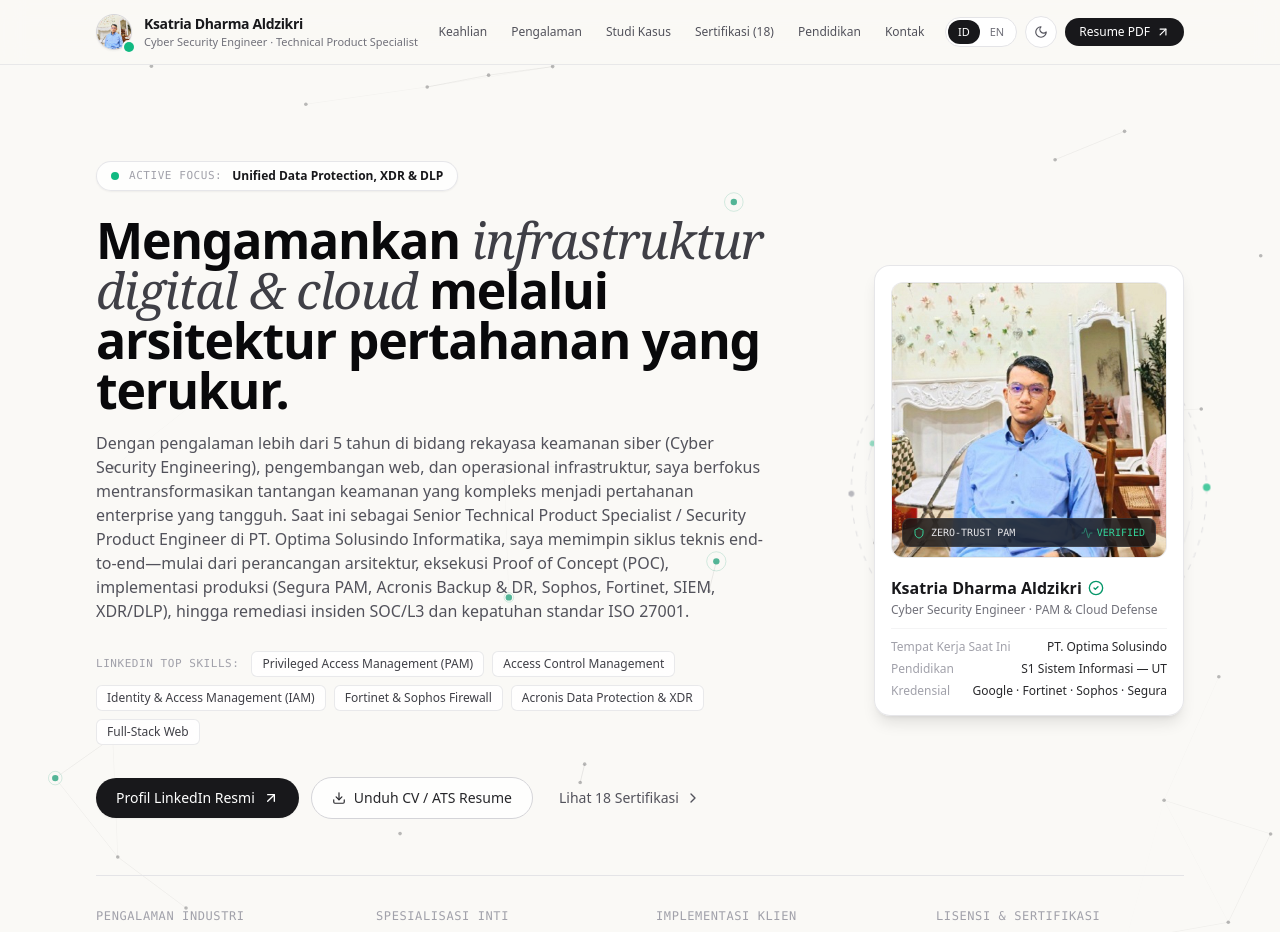
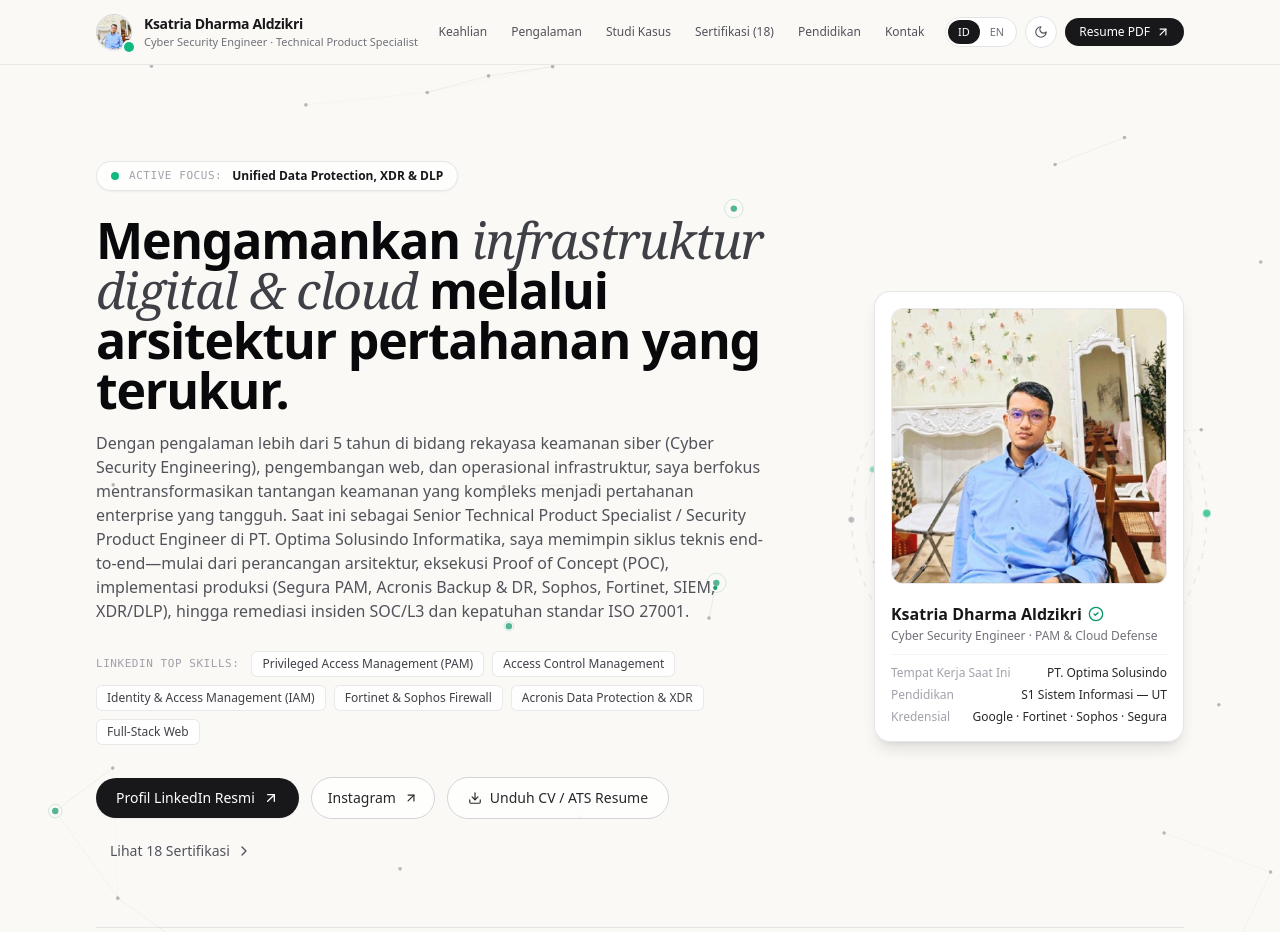
Before and after one commit to ksatria3739/ksatria-dharma-portfolio, a Next.js app: page / in a window 1280 px wide. Shown: the top 932 px of the page. Built offline with nearby package versions, Linux system fonts and the light colour scheme.

Commit message:
feat(profile): remove portrait overlay badge and add Instagram link (@ksatriadharmaaldz)

```diff
--- a/src/app/page.tsx
+++ b/src/app/page.tsx
@@ -394,6 +394,14 @@
                   LinkedIn ↗
                 </a>
                 <a
+                  href={PROFILE_DATA.instagramUrl}
+                  target="_blank"
+                  rel="noopener noreferrer"
+                  className="flex-1 py-2 text-center rounded-lg border border-zinc-300 dark:border-zinc-700 text-xs font-medium"
+                >
+                  Instagram ↗
+                </a>
+                <a
                   href={PROFILE_DATA.resumePdfUrl}
                   target="_blank"
                   rel="noopener noreferrer"
@@ -496,6 +504,16 @@
                   </a>
 
                   <a
+                    href={PROFILE_DATA.instagramUrl}
+                    target="_blank"
+                    rel="noopener noreferrer"
+                    className="inline-flex items-center gap-2 px-4 py-2.5 rounded-full bg-white/80 dark:bg-zinc-900/80 backdrop-blur-sm border border-zinc-300 dark:border-zinc-700 hover:border-zinc-900 dark:hover:border-zinc-300 text-zinc-800 dark:text-zinc-200 text-xs sm:text-sm font-medium transition-all duration-200 hover:-translate-y-0.5"
+                  >
+                    <span>Instagram</span>
+                    <ArrowUpRight className="w-3.5 h-3.5" />
+                  </a>
+
+                  <a
                     href={PROFILE_DATA.resumePdfUrl}
                     target="_blank"
                     rel="noopener noreferrer"
@@ -589,20 +607,6 @@
                         height={400}
                         className="w-full h-full object-cover object-center group-hover:scale-[1.03] transition-transform duration-500"
                       />
-                      {/* Subtle Kinetic Radar Scan Line inside Portrait */}
-                      <div className="pointer-events-none absolute inset-x-0 top-0 h-16 bg-gradient-to-b from-transparent via-emerald-400/10 to-transparent animate-scan-sweep" />
-
-                      {/* Live Security Telemetry Pill inside Corner */}
-                      <div className="absolute bottom-2.5 left-2.5 right-2.5 px-2.5 py-1.5 rounded-lg bg-zinc-950/75 backdrop-blur-md border border-white/10 flex items-center justify-between text-[10px] font-mono text-zinc-200">
-                        <span className="inline-flex items-center gap-1.5">
-                          <Shield className="w-3 h-3 text-emerald-400" />
-                          ZERO-TRUST PAM
-                        </span>
-                        <span className="inline-flex items-center gap-1 text-emerald-400">
-                          <Activity className="w-3 h-3 animate-pulse" />
-                          VERIFIED
-                        </span>
-                      </div>
                     </div>
 
                     {/* Clean Executive Profile Metadata */}
@@ -1186,6 +1190,19 @@
                     </div>
 
                     <div className="flex items-center justify-between py-3 border-b border-zinc-200 dark:border-zinc-800">
+                      <span className="text-zinc-500 dark:text-zinc-400">Instagram</span>
+                      <a
+                        href={PROFILE_DATA.instagramUrl}
+                        target="_blank"
+                        rel="noopener noreferrer"
+                        className="font-medium text-zinc-900 dark:text-zinc-100 hover:underline inline-flex items-center gap-1"
+                      >
+                        <span>{PROFILE_DATA.instagramHandle}</span>
+                        <ArrowUpRight className="w-3.5 h-3.5" />
+                      </a>
+                    </div>
+
+                    <div className="flex items-center justify-between py-3 border-b border-zinc-200 dark:border-zinc-800">
                       <span className="text-zinc-500 dark:text-zinc-400">Email</span>
                       <a
                         href={`mailto:${PROFILE_DATA.email}`}
@@ -1354,6 +1371,14 @@
                 LinkedIn
               </a>
               <a
+                href={PROFILE_DATA.instagramUrl}
+                target="_blank"
+                rel="noopener noreferrer"
+                className="hover:text-zinc-900 dark:hover:text-zinc-100 transition"
+              >
+                Instagram
+              </a>
+              <a
                 href={PROFILE_DATA.githubUrl}
                 target="_blank"
                 rel="noopener noreferrer"
--- a/src/data/portfolioData.ts
+++ b/src/data/portfolioData.ts
@@ -61,7 +61,9 @@
   whatsappUrl: "https://wa.me/6281293353915",
   linkedinUrl: "https://www.linkedin.com/in/ksatria-dharma-aldzikri-ab60522a4/",
   linkedinSlug: "in/ksatria-dharma-aldzikri-ab60522a4",
-  githubUrl: "https://github.com/Ksatria3739",
+  instagramUrl: "https://www.instagram.com/ksatriadharmaaldz/",
+  instagramHandle: "@ksatriadharmaaldz",
+  githubUrl: "https://github.com/ksatria3739",
   profilePhoto: "/images/ksatria-profile.jpg?v=800hd",
   bannerPhoto: "/images/ksatria-banner.jpg",
   resumePdfUrl: "/resume/ATS-Resume-Ksatria-Dharma-Aldzikri.pdf",
```
